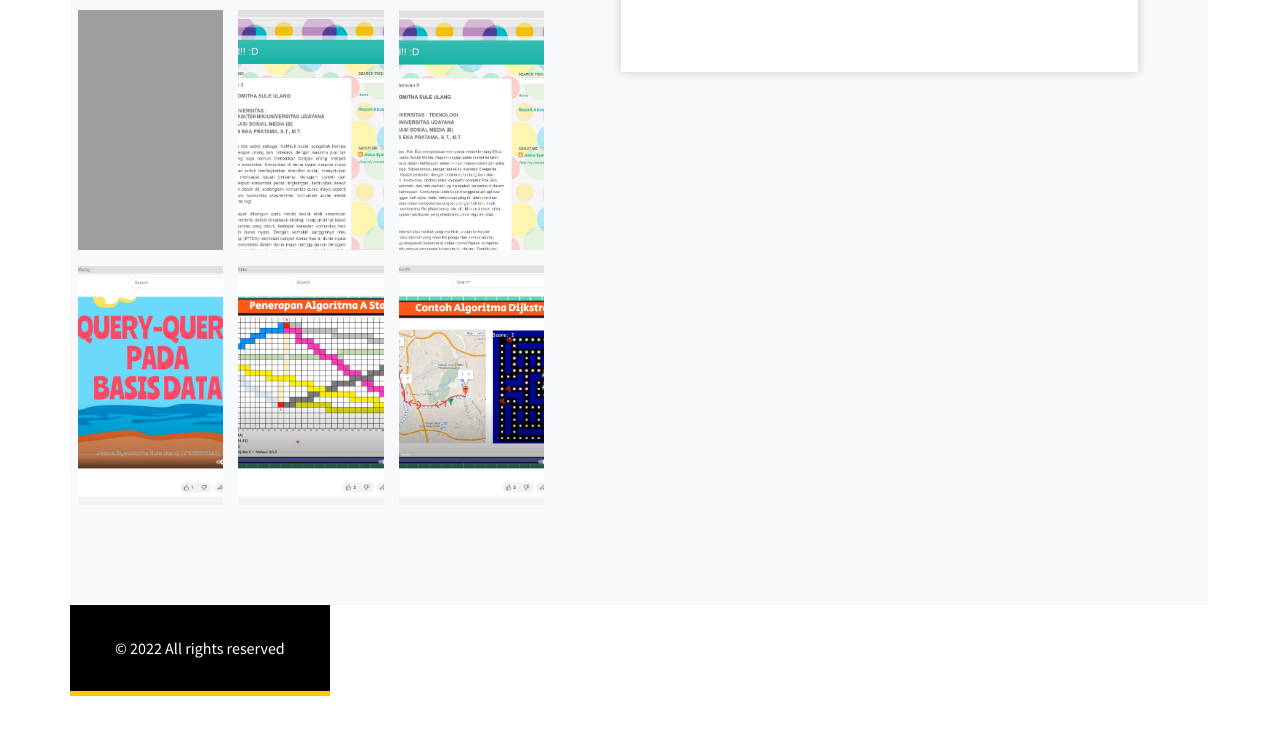
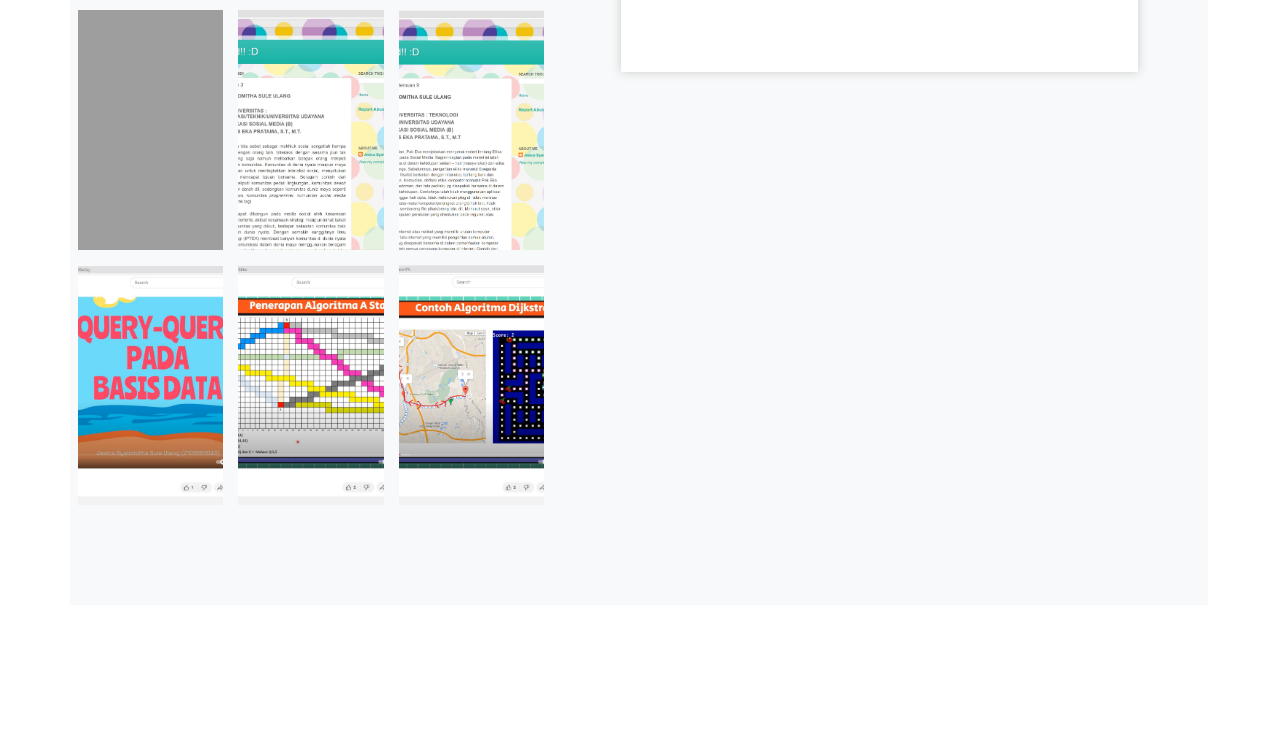
Before and after one commit to Integer17/Integer17.github.io, a plain HTML site: page index.html in a window 1280 px wide. Shown: the part 3843-4577 px from the top of the page. After the commit the page ends 4518 px from the top, so only its background shows below. Drawn offline with Linux system fonts and the light colour scheme; grey boxes are pictures that could not be loaded; a script that the page names is missing.

Commit message:
Update index.html

```diff
--- a/index.html
+++ b/index.html
@@ -550,20 +550,6 @@
     </section>
     <!-- ====== // Contact Area ====== -->
 
-    <!-- ====== Footer Area ====== -->
-    <footer class="footer-area">
-        <div class="container">
-            <div class="row">
-                <div class="col-lg-12 text-center">
-                    <div class="copyright-text">
-                        <p class="text-white">&copy; 2022 All rights reserved</a></p>
-                    </div>
-                </div>
-            </div>
-        </div>
-    </footer>
-    <!-- ====== // Footer Area ====== -->
-
      <!-- ====== ALL JS ====== -->
    <script src="assets/js/jquery-3.3.1.min.js"></script>
     <script src="assets/js/bootstrap.min.js"></script>
```
